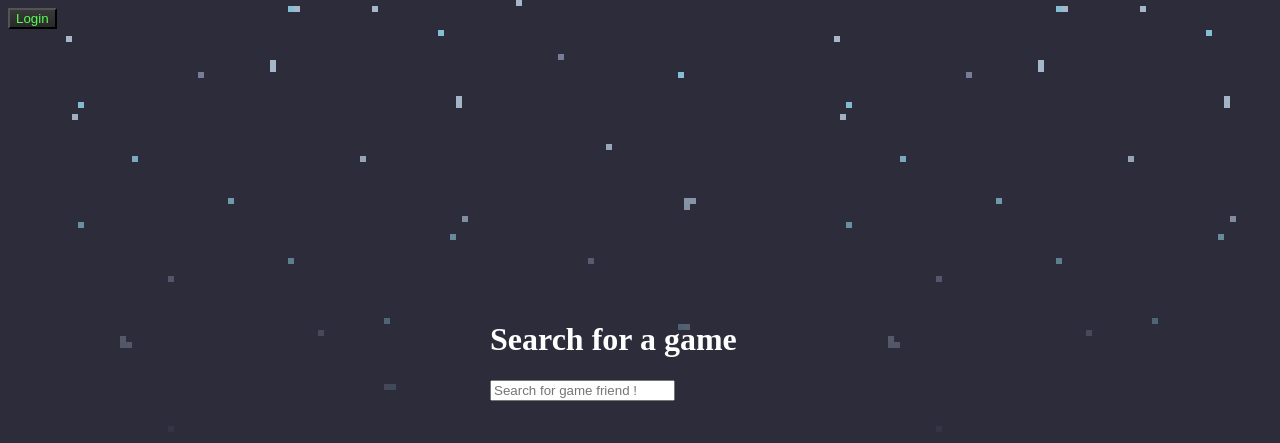
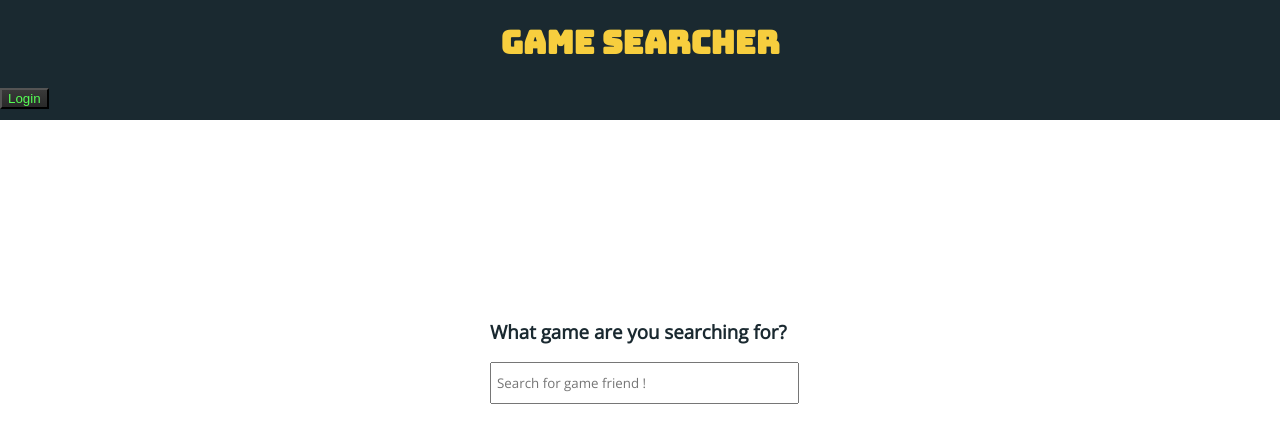
Before and after one commit to ReturnP/GameSearcher, a Flask app: page / in a window 1280 px wide. Shown: the top 443 px of the page. Run offline with Flask 2, Linux system fonts and the light colour scheme; parts of the project's set-up code (start-up, migrations or seed data) failed here and were passed over; some libraries are stand-ins or nearby versions.

Commit message:
banner made using html and css

```diff
--- a/src/static/gIndex.css
+++ b/src/static/gIndex.css
@@ -1,17 +1,53 @@
+@import url('https://fonts.googleapis.com/css?family=Bungee|Open+Sans');
+
 h1{
-  color:white;
+  color: #F7CE3E;
+  font-family: 'Bungee', cursive;
+  text-align: center;
 }
 h3{
-  color:white;
+  color:#1A2930;
 }
 h2{
   color:white;
 }
 body {
-  font-family: 'Cabin';
-
+  font-family: 'Open Sans', sans-serif;
+  background-color: white;
+  padding: 0;
+}
+.banner{
+  position: absolute;
+  height: 100px;
+  background-color: #1A2930;
+  top: 0;
+  left:0;
+  width: 100%;
+  padding-bottom: 20px;
+}
+#results {
+  list-style-type: none;
+  padding: 0;
+  margin: 0;
+  border: 2px solid #dddddd;
+  border-top: 0;
+  border-bottom: 0;
+  width: 100%;
+}
+#results a {
+  color: inherit;
+  text-decoration: none;
+  font-size: 12px;
 }
 
+#results li{
+  color: black;
+  background-color: white;
+  padding: 10px;
+}
+#results li:hover{
+  background-color: #dddddd;
+}
 .container{
   position: absolute;
   width: 300px;
@@ -21,6 +57,11 @@ body {
   left: 50%;
   margin: -100px 0 0 -150px;
 }
+#sp {
+  padding: 10px 0px 10px 5px;
+  font-family: 'Open Sans', sans-serif;
+  width: 100%;
+}
 button {
  background: #292929;
  background: linear-gradient(#393939, #292929);
--- a/src/templates/index.html
+++ b/src/templates/index.html
@@ -1,16 +1,7 @@
 {% extends "layout.html" %} {% block body %}
-<link rel="stylesheet" type="text/css" href="{{url_for('static',filename='gIndex.css')}}">
-
-<body background="{{ url_for('static',filename='bakgr.png') }}">
-	<form action="/login" method="GET">
-
-		<button>Login</button>
-	</form>
-	<title>Game Searcher</title>
-
 	<div class="container">
 
-		<h1>Search for a game</h1>
+		<h3>What game are you searching for?</h3>
 		<div class="dropdown">
 			<form>
 
@@ -25,6 +16,4 @@
 		<br>
 
 	</div>
-</body>
-<script type="text/javascript" src="{{url_for('static',filename='index.js')}}"></script>
 {% endblock %}
--- a/src/templates/layout.html
+++ b/src/templates/layout.html
@@ -1,8 +1,23 @@
 <!doctype html>
+<html>
+<head>
 <title>Game Search</title>
+
 <script type="text/javascript"
   src="http://ajax.googleapis.com/ajax/libs/jquery/1.4.2/jquery.min.js"></script>
 <script type="text/javascript">
   var $SCRIPT_ROOT = {{ request.script_root|tojson|safe }};
 </script>
+<link rel="stylesheet" type="text/css" href="{{url_for('static',filename='gIndex.css')}}">
+<head>
+<body>
+	<div class="banner">
+		<h1>Game Searcher</h1>
+		<form id="login" action="/login" method="GET">
+			<button>Login</button>
+		</form>
+	</div>
 {% block body %}{% endblock %}
+</body>
+<script type="text/javascript" src="{{url_for('static',filename='index.js')}}"></script>
+</html>
```
Also changed, not shown: src/templates/search_result.html (+3 -15 lines).
